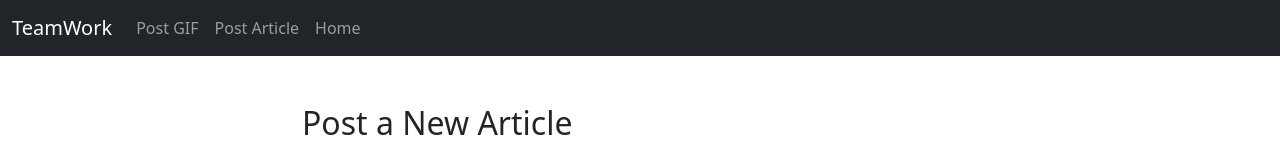
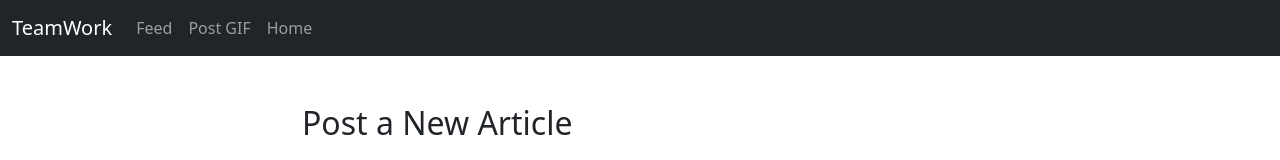
Before and after one commit to isaac-alexander/AdminTask, an Angular app: page /post-article in a window 1280 px wide. Shown: the top 160 px of the page. Built offline with nearby package versions, Linux system fonts and the light colour scheme.

Commit message:
src/app/pages/post-article/post-article.html

```diff
--- a/src/app/pages/post-article/post-article.html
+++ b/src/app/pages/post-article/post-article.html
@@ -8,10 +8,10 @@
         <div class="collapse navbar-collapse" id="navContent">
             <ul class="navbar-nav me-auto mb-2 mb-lg-0">
                 <li class="nav-item">
-                    <a class="nav-link" routerLink="/post-gif">Post GIF</a>
+                    <a class="nav-link" routerLink="/feed">Feed</a>
                 </li>
                 <li class="nav-item">
-                    <a class="nav-link" routerLink="/post-article">Post Article</a>
+                    <a class="nav-link" routerLink="/post-gif">Post GIF</a>
                 </li>
                 <li class="nav-item">
                     <a class="nav-link" routerLink="/homepage">Home</a>
```
